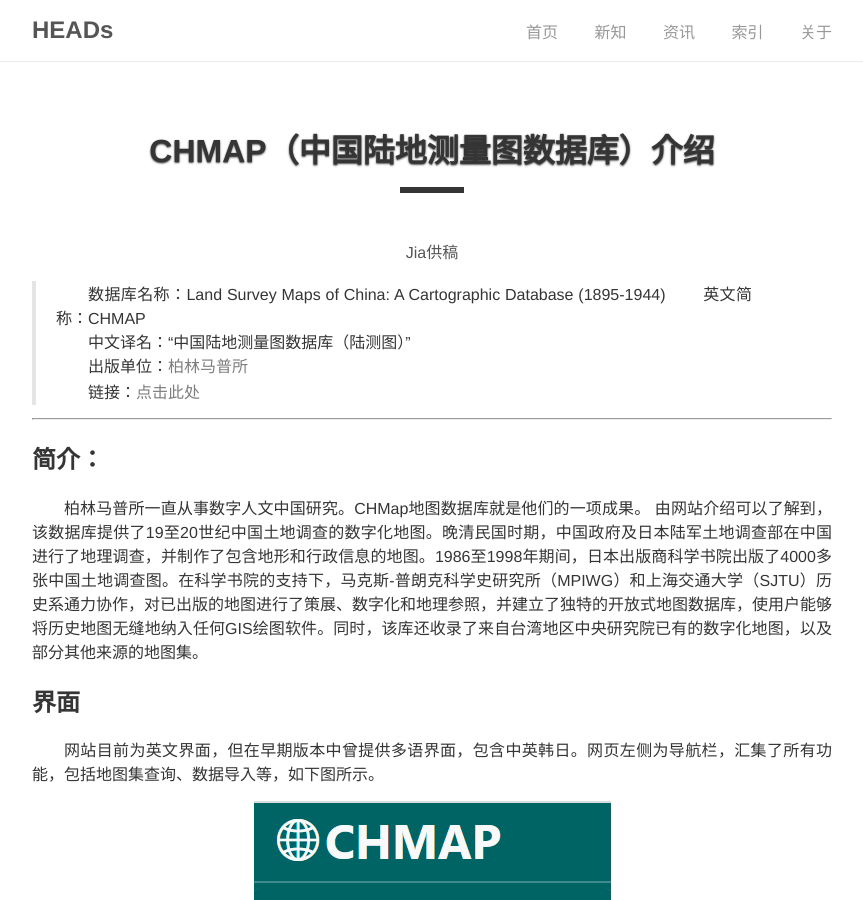
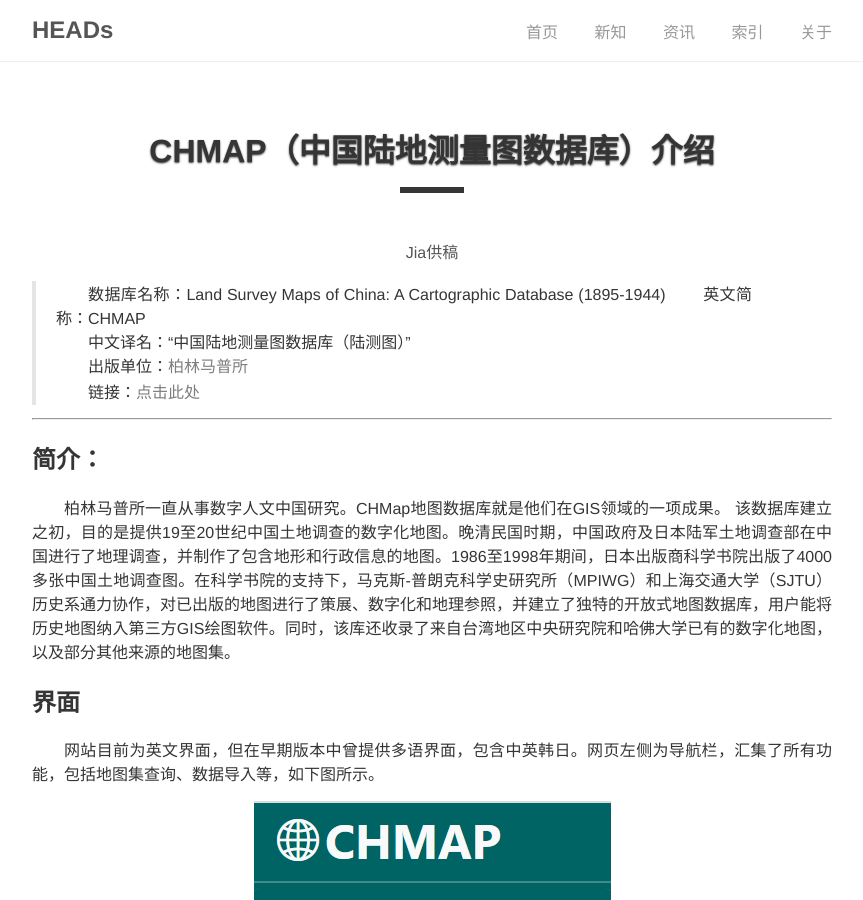
Before and after one commit to DHHD2022/DHHD2022.GitHub.io, a Jekyll site: the page built from dh_blog/_posts/2022-04-20-CHMAP介绍.md, in a window 1280 px wide and 900 px high. Shown: the whole window, without its empty margins (208-1071 px from the left). Built offline with Jekyll 4.4.1, drawn with Linux system fonts in a browser that asks for light colours; some of the changed text lies outside the part shown.

Commit message:
Update 2022-04-20-CHMAP介绍.md

```diff
--- a/dh_blog/_posts/2022-04-20-CHMAP介绍.md
+++ b/dh_blog/_posts/2022-04-20-CHMAP介绍.md
@@ -16,8 +16,8 @@
 
 -------------
 ## 简介：
-柏林马普所一直从事数字人文中国研究。CHMap地图数据库就是他们的一项成果。
-由网站介绍可以了解到，该数据库提供了19至20世纪中国土地调查的数字化地图。晚清民国时期，中国政府及日本陆军土地调查部在中国进行了地理调查，并制作了包含地形和行政信息的地图。1986至1998年期间，日本出版商科学书院出版了4000多张中国土地调查图。在科学书院的支持下，马克斯-普朗克科学史研究所（MPIWG）和上海交通大学（SJTU）历史系通力协作，对已出版的地图进行了策展、数字化和地理参照，并建立了独特的开放式地图数据库，使用户能够将历史地图无缝地纳入任何GIS绘图软件。同时，该库还收录了来自台湾地区中央研究院已有的数字化地图，以及部分其他来源的地图集。
+柏林马普所一直从事数字人文中国研究。CHMap地图数据库就是他们在GIS领域的一项成果。
+该数据库建立之初，目的是提供19至20世纪中国土地调查的数字化地图。晚清民国时期，中国政府及日本陆军土地调查部在中国进行了地理调查，并制作了包含地形和行政信息的地图。1986至1998年期间，日本出版商科学书院出版了4000多张中国土地调查图。在科学书院的支持下，马克斯-普朗克科学史研究所（MPIWG）和上海交通大学（SJTU）历史系通力协作，对已出版的地图进行了策展、数字化和地理参照，并建立了独特的开放式地图数据库，用户能将历史地图纳入第三方GIS绘图软件。同时，该库还收录了来自台湾地区中央研究院和哈佛大学已有的数字化地图，以及部分其他来源的地图集。
 
 
 ## 界面
@@ -60,7 +60,7 @@
 上传该CSV文件，即可在地图上显示方志的地理位置和数量信息。
 
 ## 地理参照
-地理参照（GeoReferencing）功能与数据汇入功能类似，但只支持IIIF图像数据。我们以美国国家美术馆的集锦为例进行测试。
+地理参照（GeoReferencing）功能与数据汇入功能类似，但只支持IIIF图像数据的上传。我们以美国国家美术馆的集锦为例进行测试。
 ![image](https://raw.githubusercontent.com/DHHD2022/DHHD2022.GitHub.io/main/pics/2022-04-20/iiif.png)
 如图，该json文件中包含了图像的多种元数据信息。
 ![image](https://raw.githubusercontent.com/DHHD2022/DHHD2022.GitHub.io/main/pics/2022-04-20/geo.png)
@@ -73,4 +73,4 @@
 
 其数据种类也很丰富，汇集了大量中国历史土地调查图，不仅包括马普所自研的地图包，还导入了中研院、CHGIS等外部数据，用户能一站式阅览多种数据集，极具便捷性，是数据互用的典范案例。用户既可以直接在网页上进行交叉参考，也可以将地图图层导出到桌面或网络地理信息系统工具，通过添加WMTS (Web Map Tile Service) URLs形式导入至QGIS或ArcGIS等第三方工具，可复用性强。数据库的内容开放获取，用户可以自由使用，其许可协议为CC BY-NC-SA。用户也有机会将自己准备的数据上传汇入该网站系统进行个性化的使用，具备较高的实用性。
 
-就其体量、数据开放性、用户界面交互等方面而言，该库的最新版本都是十分优秀的。若能将旧版本中的多语言界面恢复，将会对东亚学者更为易用。
+总之，就其体量、数据开放性、用户界面交互等方面而言，该库的最新版本带来的体验都非常优秀。若能将旧版本中的多语言界面恢复，将会对东亚学者更为易用。
```
